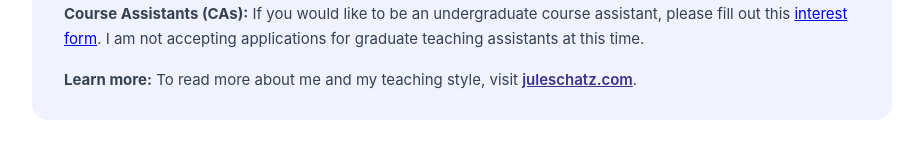
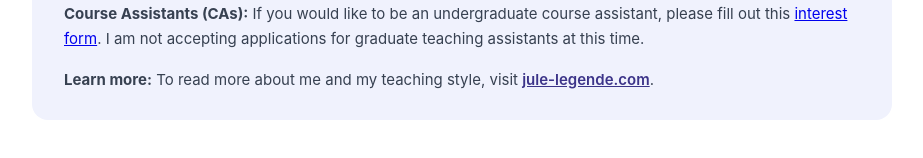
Before and after one commit to drschatz/cs-128-legende, a Next.js app: page / in a window 1280 px wide. Shown: the part 1168-1326 px from the top of the page, without its empty margins (178-1101 px from the left). Built offline with nearby package versions, Linux system fonts and the light colour scheme.

Commit message:
Update page.js

```diff
--- a/src/app/page.js
+++ b/src/app/page.js
@@ -267,7 +267,7 @@ export default function CoursePortal() {
             <p style={styles.involvedItemLast}>
               <strong>Learn more:</strong> To read more about me and my teaching
               style, visit{' '}
-              <a href="https://juleschatz.com" target="_blank" rel="noopener noreferrer" style={styles.link}>juleschatz.com</a>.
+              <a href="https://www.jule-legende.com/" target="_blank" rel="noopener noreferrer" style={styles.link}>jule-legende.com</a>.
             </p>
           </div>
         </section>
```
